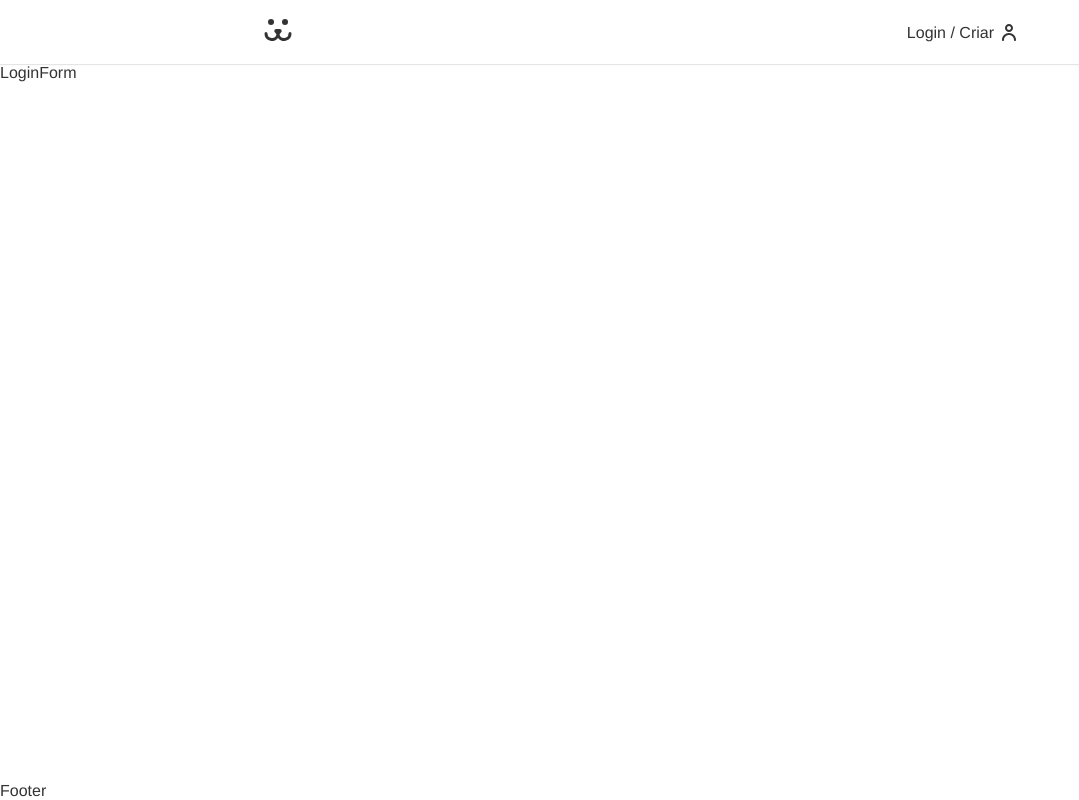
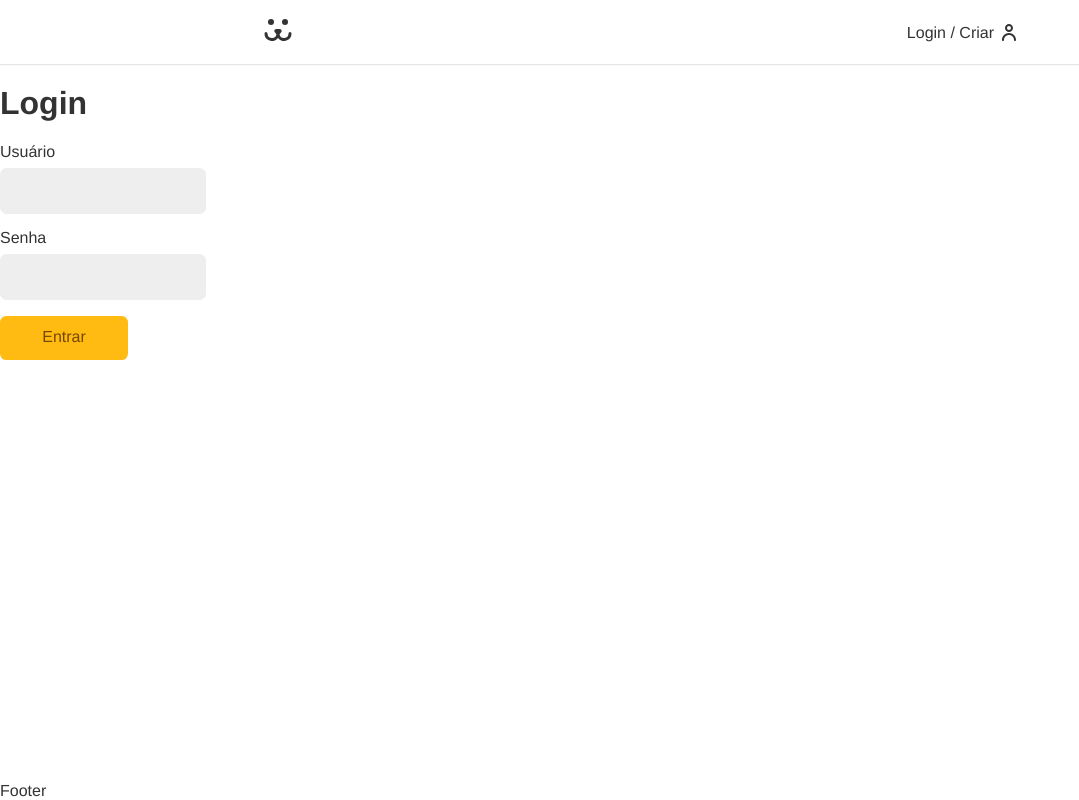
Before and after one commit to pedroAndrad1/pets, a React (Create React App) app: page /login in a window 1280 px wide. Shown: the whole page, without its empty margins (0-1079 px from the left). Built offline with nearby package versions, Linux system fonts and the light colour scheme.

Commit message:
Feito a estilização do formulário.

```diff
--- /dev/null
+++ b/src/components/Button/index.js
@@ -0,0 +1,33 @@
+import React from 'react';
+import styled from 'styled-components';
+
+const StyledButton = styled.button`
+    font-size: 1rem;
+    font-family: var(--type-first);
+    cursor: pointer;
+    border: none;
+    border-radius: .4rem;
+    background: #fb1;
+    color: #764701;
+    min-width: 8rem;
+    padding: .8rem 1.2rem;
+    transition: .3s;
+
+    &:hover{
+        outline: none; /**Para tirar a linha azul do entorno */
+        box-shadow: 0 0 0 3px #fea, 0 0 0 4px #fb1
+    }
+
+    &:disabled{
+        opacity: .5;
+        cursor: wait;
+    }
+
+`
+
+const Button = ({ children, ...props }) => {
+    return (
+        <StyledButton {...props} >{children}</StyledButton>
+    )
+}
+export default Button;
--- /dev/null
+++ b/src/components/Input/index.js
@@ -0,0 +1,46 @@
+import React from 'react';
+import styled from 'styled-components';
+
+const StyledInput = styled.input`
+    display: block;
+    border: 1px solid #eee;
+    font-size:1rem;
+    padding: .8rem;
+    border-radius: .4rem;
+    background: #eee;
+    transition: .3s;
+
+    &:hover, &:focus{
+        outline: none;
+        background: #fff;
+        box-shadow: 0 0 0 1px #fb1, 0 0 0 4px #fea
+    }
+
+`
+const Label = styled.label`
+    display: block; /**Nao tava entrando o padding sem */
+    font-size: 1rem;
+    line-height: 1;
+    padding-bottom: .5rem;
+`
+const Container = styled.div`
+    margin-bottom: 1rem;
+`
+const Error = styled.span`
+    color: red;
+    margin-top: .25rem;
+    font-family: .835rem;
+
+
+`
+
+const Input = ({ name, label, error, ...props }) => {
+    return (
+        <Container>
+            <Label htmlFor={name}>{label}</Label>
+            <StyledInput id={name} name={name} {...props} />
+            <Error>{error}</Error>
+        </Container>
+    )
+}
+export default Input;
--- a/src/pages/Login/LoginForm/index.js
+++ b/src/pages/Login/LoginForm/index.js
@@ -1,10 +1,29 @@
-import React from 'react';
+import React, { useState } from 'react';
+import Button from '../../../components/Button';
+import Input from '../../../components/Input';
 
-const LoginForm = () =>{
-    return(
-        <div>
-            LoginForm
-        </div>
+const LoginForm = () => {
+
+    const [user, setUser] = useState('');
+    const [password, setPassword] = useState('');
+
+    return (
+        <section>
+            <h1>Login</h1>
+            <form>
+                <Input
+                    label='Usuário'
+                    name='user'
+                    type='text'
+                    value={user} onChange={({ target }) => setUser(target.value)} />
+                <Input
+                    label='Senha'
+                    name='password'
+                    type='password'
+                    value={password} onChange={({ target }) => setPassword(target.value)} />
+                <Button >Entrar</Button>
+            </form>
+        </section>
     )
 }
 export default LoginForm;
```
